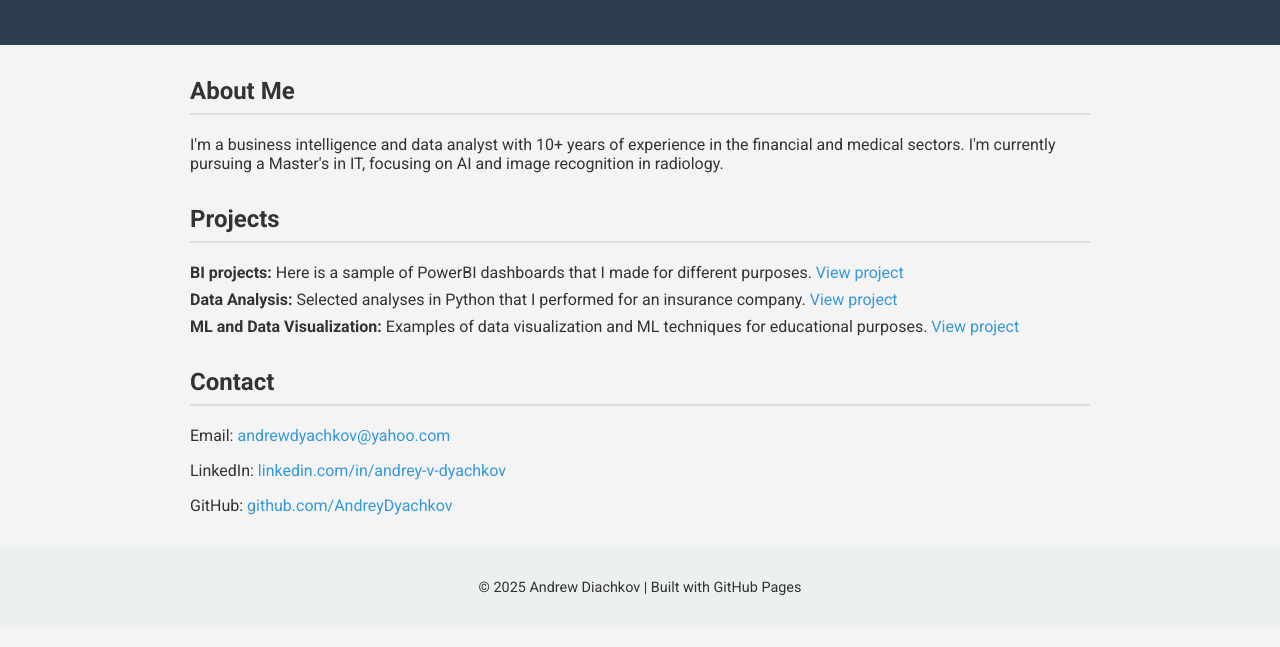
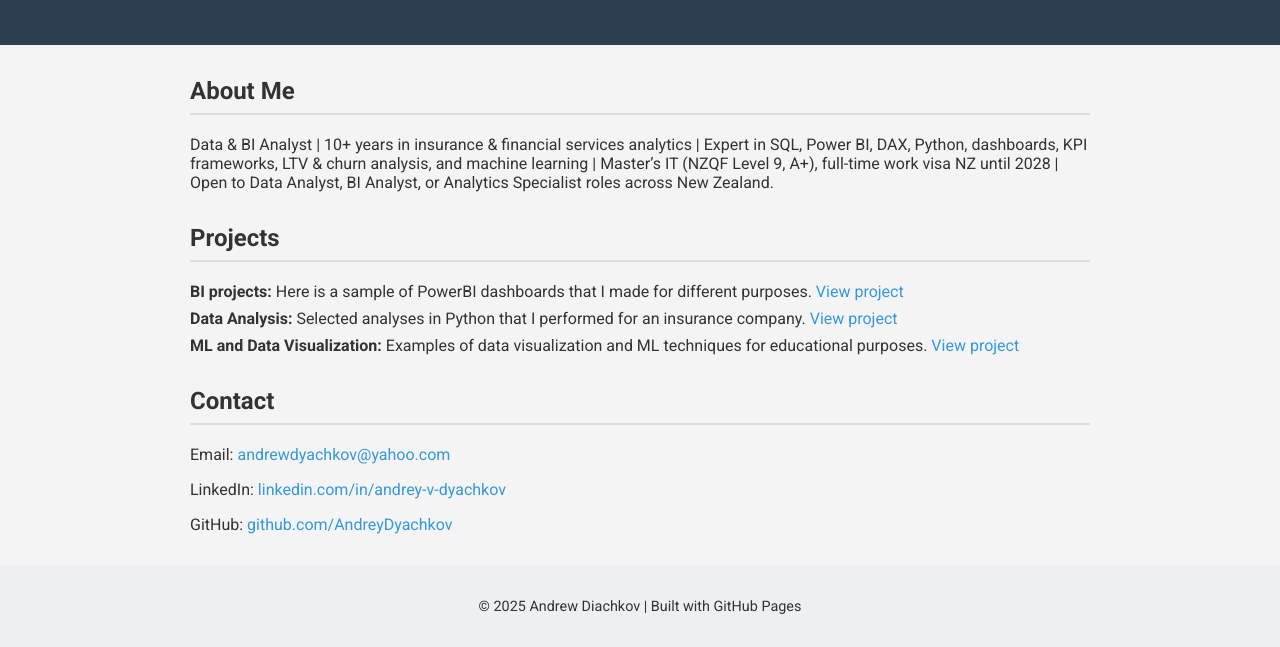
Before and after one commit to AndreyDyachkov/AndreyDyachkov.github.io, a plain HTML site: page index.html in a window 1280 px wide. Shown: the part 286-933 px from the top of the page. Drawn offline with Linux system fonts and the light colour scheme.

Commit message:
Update index.html

```diff
--- a/index.html
+++ b/index.html
@@ -82,8 +82,10 @@
 
     <section>
         <h2>About Me</h2>
-        <p>I'm a business intelligence and data analyst with 10+ years of experience in the financial and medical sectors. I'm currently pursuing
-            a Master's in IT, focusing on AI and image recognition in radiology.</p>
+        <p>Data & BI Analyst | 10+ years in insurance & financial services analytics | Expert in SQL,
+            Power BI, DAX, Python, dashboards, KPI frameworks, LTV & churn analysis, and machine learning
+            | Master’s IT (NZQF Level 9, A+), full-time work visa NZ until 2028 | Open to Data Analyst,
+            BI Analyst, or Analytics Specialist roles across New Zealand.</p>
     </section>
 
     <section>
```
